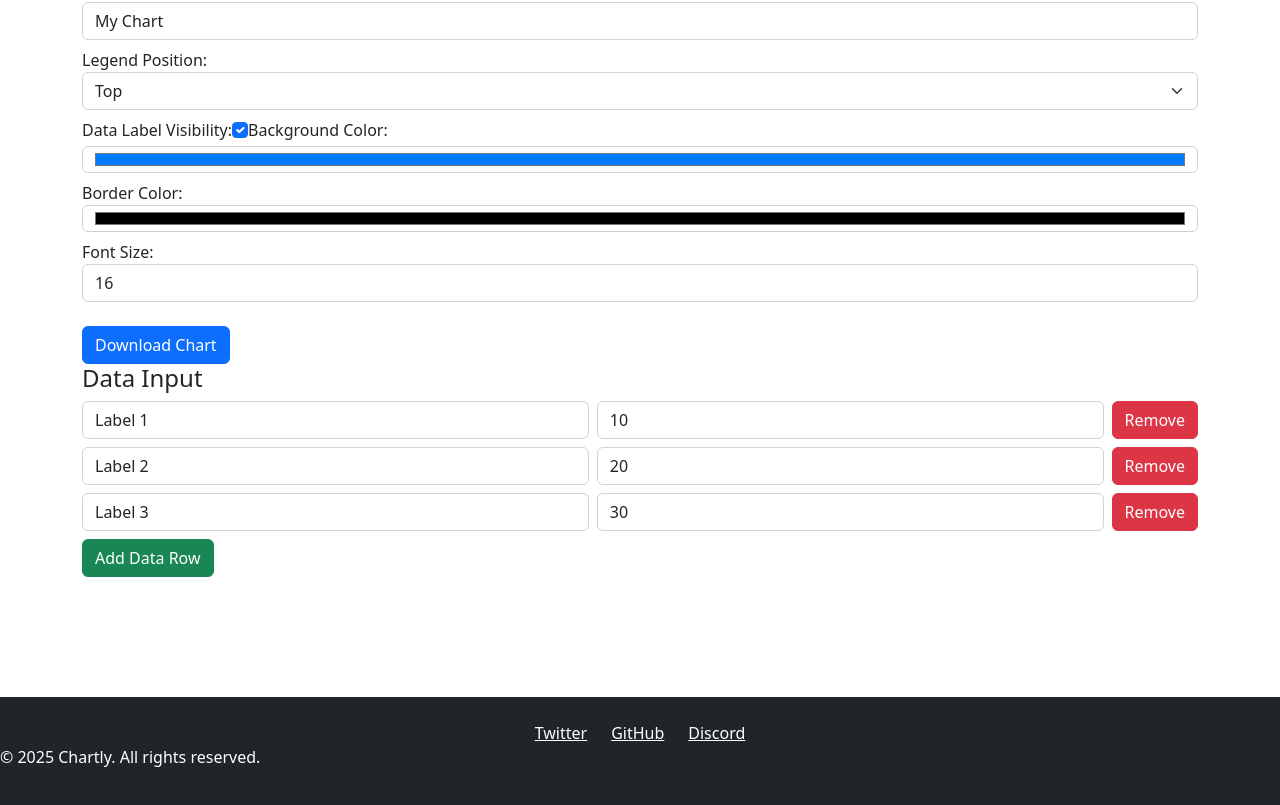
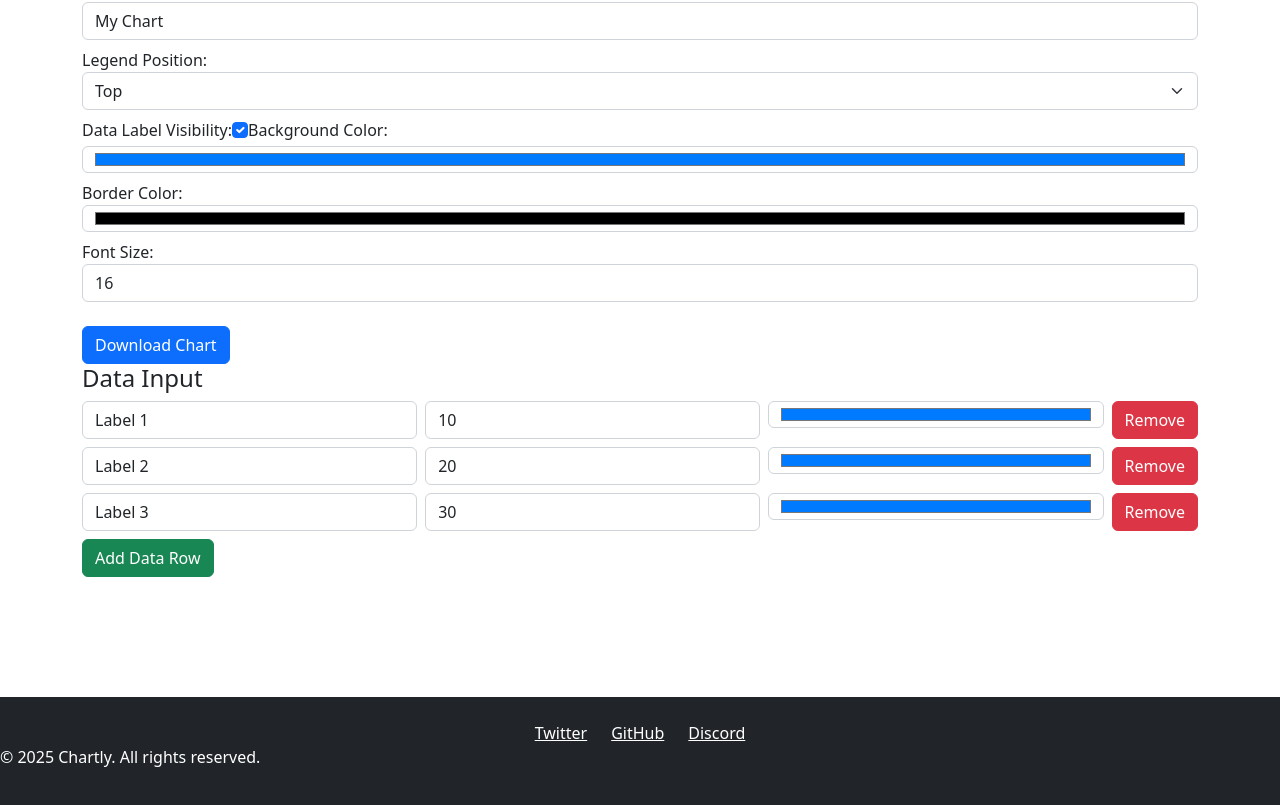
Before and after one commit to khoo23/chartly, a React (Create React App) app: page /chart-builder/1 in a window 1280 px wide. Shown: the part 836-1641 px from the top of the page. Built offline with nearby package versions, Linux system fonts and the light colour scheme.

Commit message:
Tweak chart editor to display multiple colors.

```diff
--- a/src/pages/ChartBuilder.js
+++ b/src/pages/ChartBuilder.js
@@ -127,6 +127,7 @@ const ChartBuilder = () => {
                     <div key={index} className="d-flex gap-2 mb-2">
                         <input type="text" value={label} onChange={(e) => handleLabelChange(index, e.target.value)} className="form-control" placeholder={`Label ${index + 1}`} />
                         <input type="number" value={data[index]} onChange={(e) => handleDataChange(index, e.target.value)} className="form-control" placeholder="Value" />
+                        <input type="color" value={bgColor} onChange={(e) => handleLabelChange(index, e.target.value)} className="form-control" placeholder='Color'/>
                         <button className="btn btn-danger" onClick={() => removeRow(index)}>Remove</button>
                     </div>
                 ))}
```
